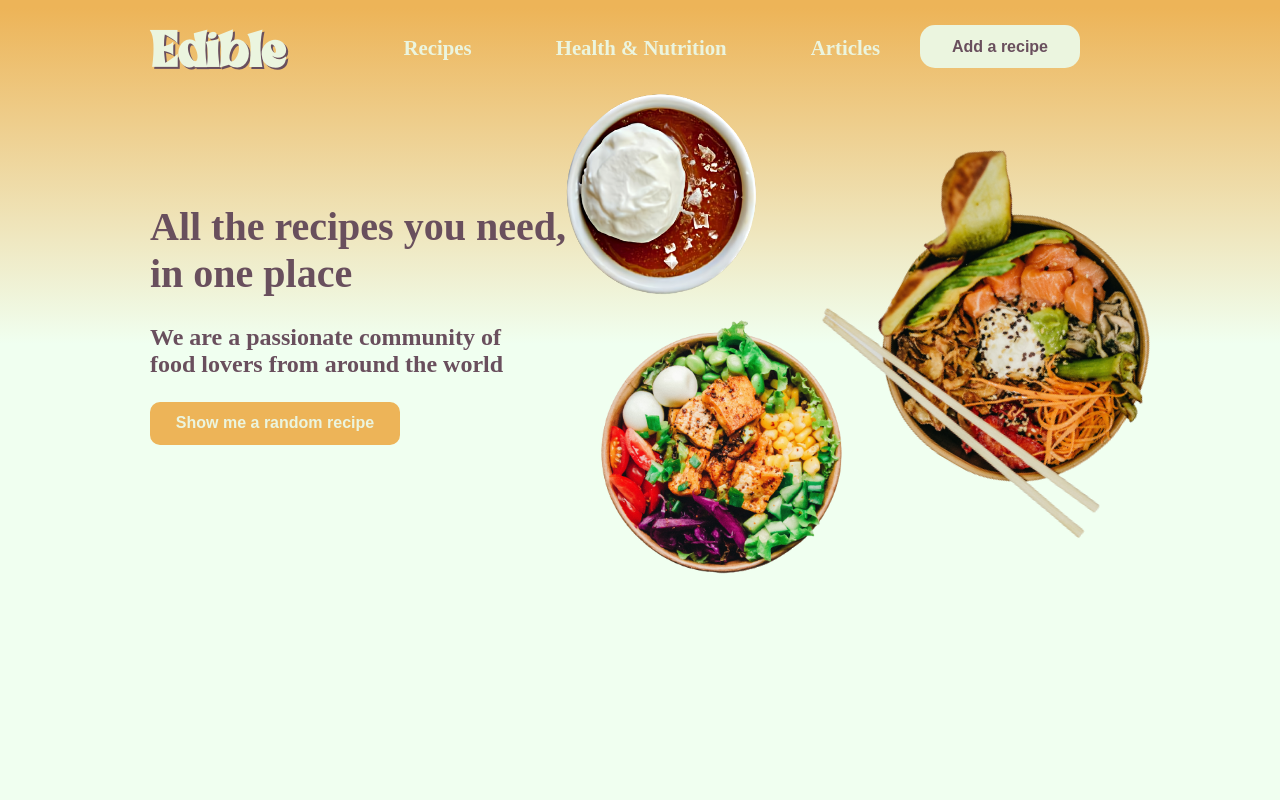
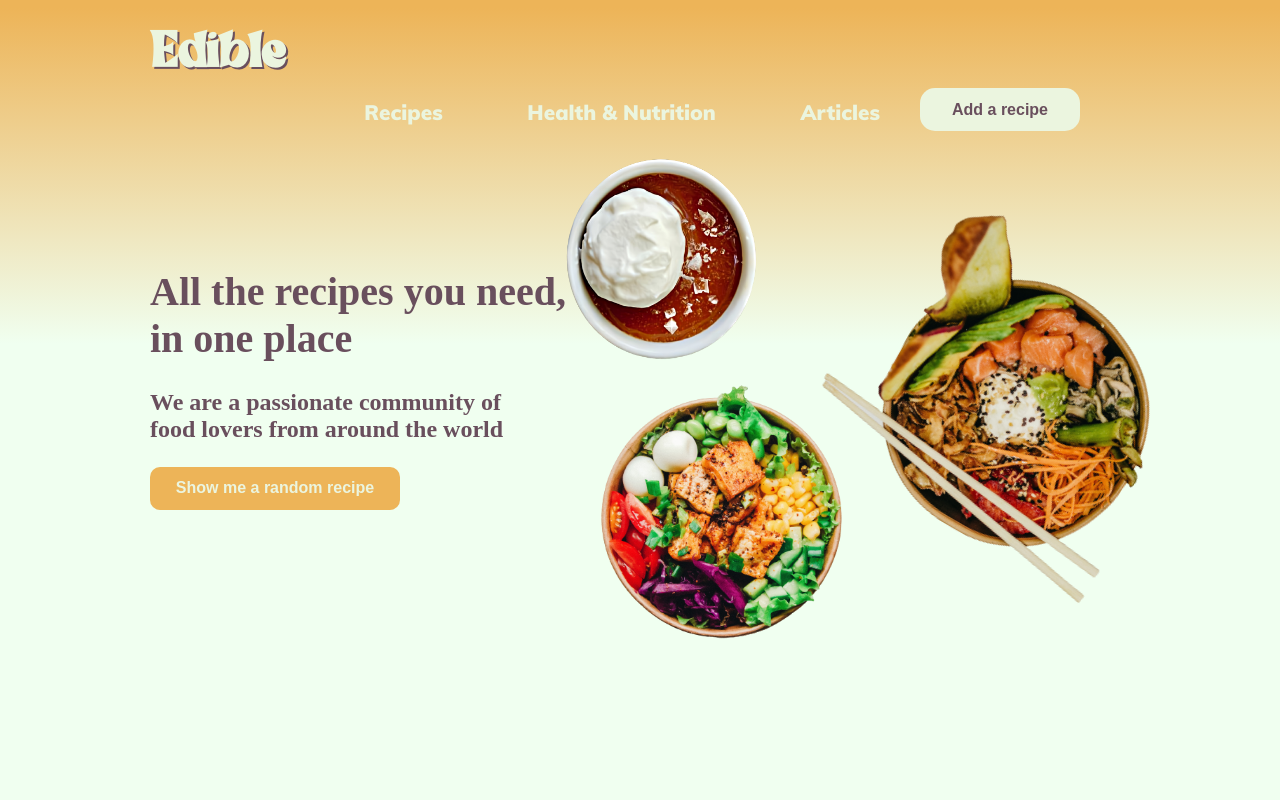
Before and after one commit to JanoskiB/GitHub---Edible, a plain HTML site: page Edible/index.html in a window 1280 px wide. Shown: the top 800 px of the page. Drawn offline with Linux system fonts and the light colour scheme.

Commit message:
Update style.css

```diff
--- a/Edible/assets/style/style.css
+++ b/Edible/assets/style/style.css
@@ -70,6 +70,7 @@ main{
     padding-top: 20px;
     padding-right: 200px;
     font-weight: 700;
+    font-family: 'mulishblack';
 }
 
 nav>div>ul>li{
```
